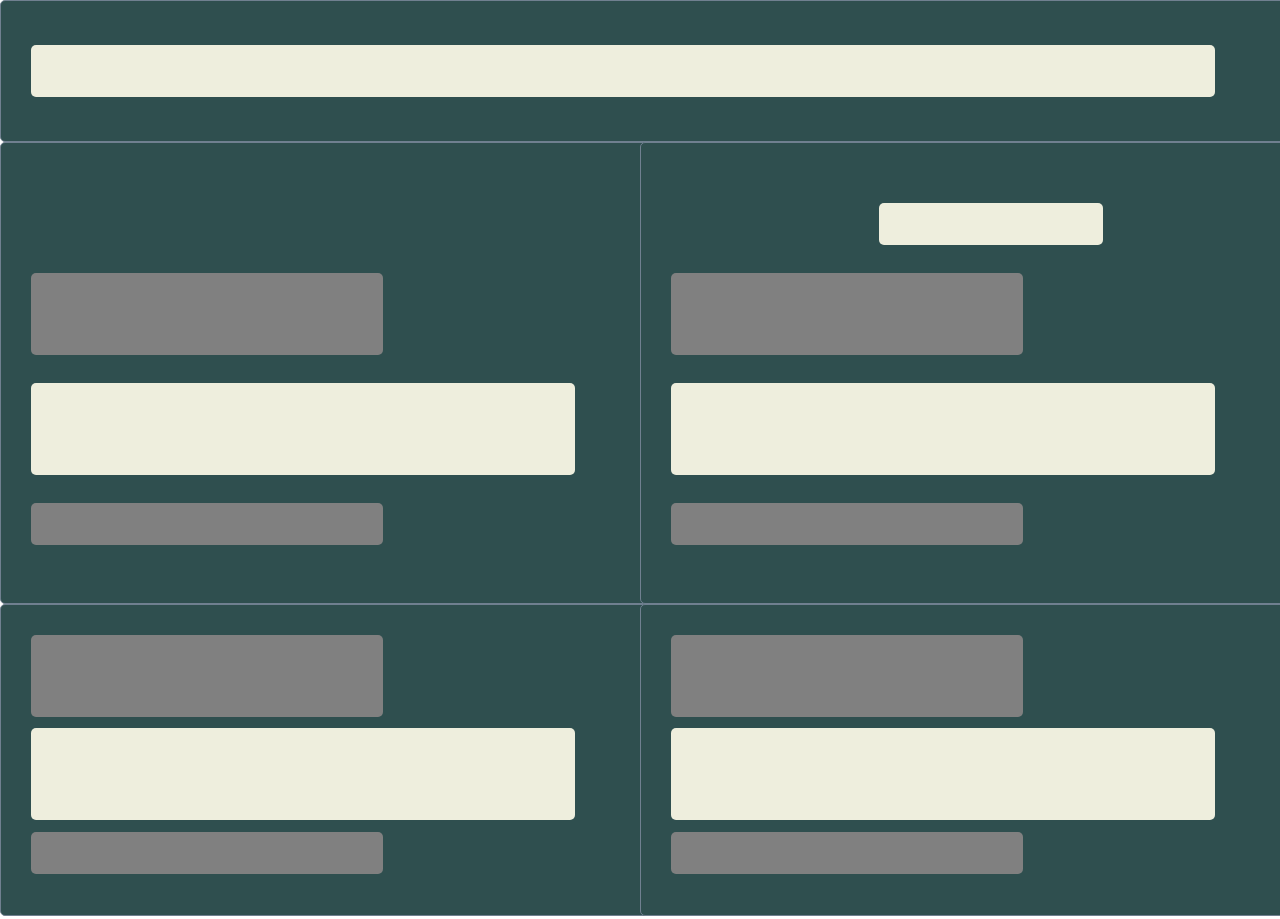
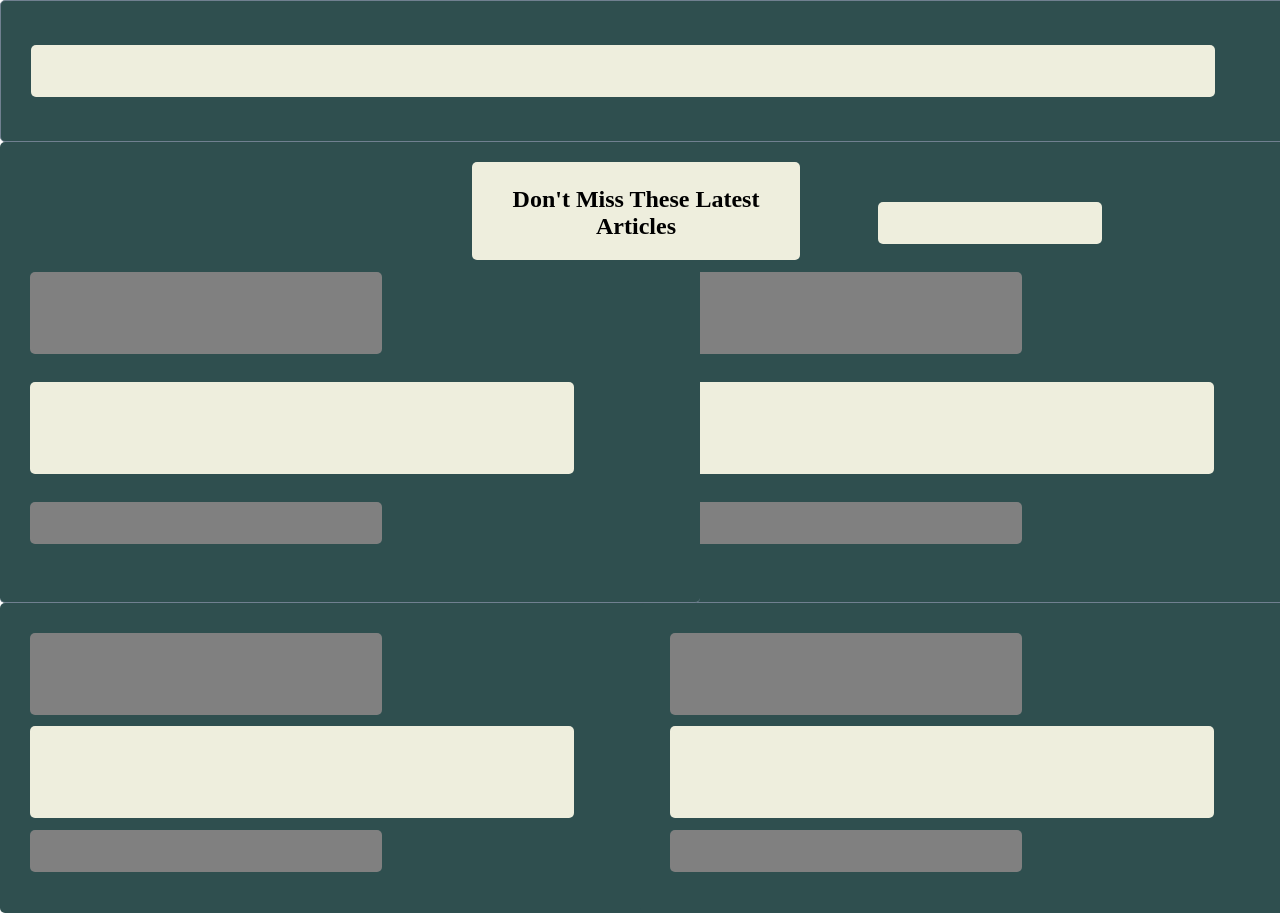
Before and after one commit to Jaygee-coder/Smashing-Magazine-Design-Framework, a plain HTML site: page index.html in a window 1280 px wide. Shown: the top 919 px of the page. Drawn offline with Linux system fonts and the light colour scheme.

Commit message:
My third commit

```diff
--- a/index.html
+++ b/index.html
@@ -12,6 +12,7 @@
                 <div class="first"></div>
             </div>
             <div class="column-two">
+                <div class="dont-miss">Don't Miss These Latest<br> Articles<br></div>
                 <div class="first"></div>
                 <div class="second"></div>
                 <div class="third"></div>
--- a/main.css
+++ b/main.css
@@ -21,11 +21,9 @@ body div {
 }
 .first-container .column-two, .column-five {
     background-color: darkslategray;
-    border: 1px solid slategrey;
 }
 .first-container .column-three, .column-four {
     background-color: darkslategrey;
-    border: 1px solid slategray;
 }
 /*column one*/
 .first-container .column-one {
@@ -53,6 +51,20 @@ body div {
     grid-auto-rows: minmax(30px, auto);
     padding: 30px;
     justify-items: left;
+    position: relative;
+    border-bottom: 1px solid slategray;
+}
+.first-container .column-two .dont-miss {
+    height: 50px;
+    background-color: #eed;
+    width: 40%;
+    position: absolute;
+    top: 20px;
+    right: -100px;
+    font-size: 24px;
+    font-weight: 700;
+    color: black;
+    box-decoration-break: slice;
 }
 .first-container .column-two  .first {
     height: 50px;
@@ -79,6 +91,7 @@ body div {
     grid-auto-rows: minmax(30px, auto);
     padding: 30px;
     justify-items: left;
+    border-bottom: 1px solid slategray;
 }
 .first-container .column-three .red {
     height: 10px;
```
